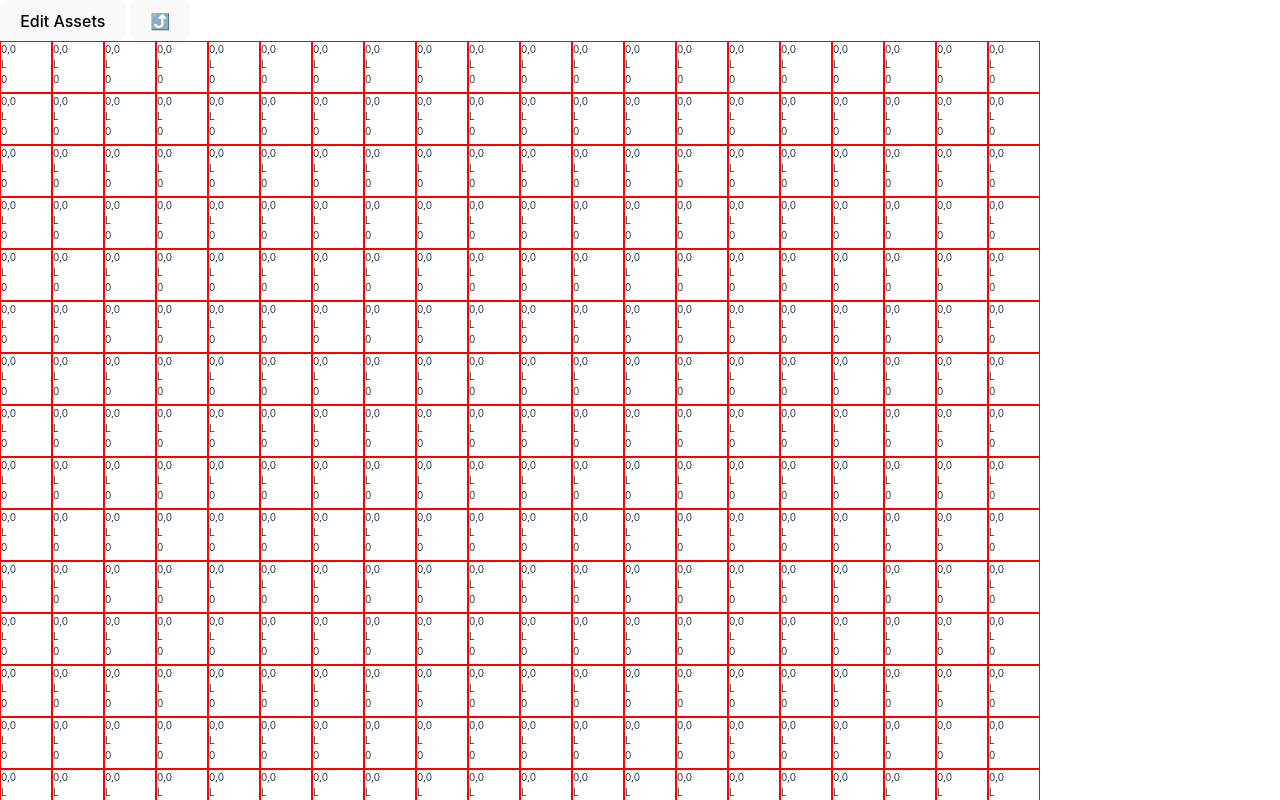
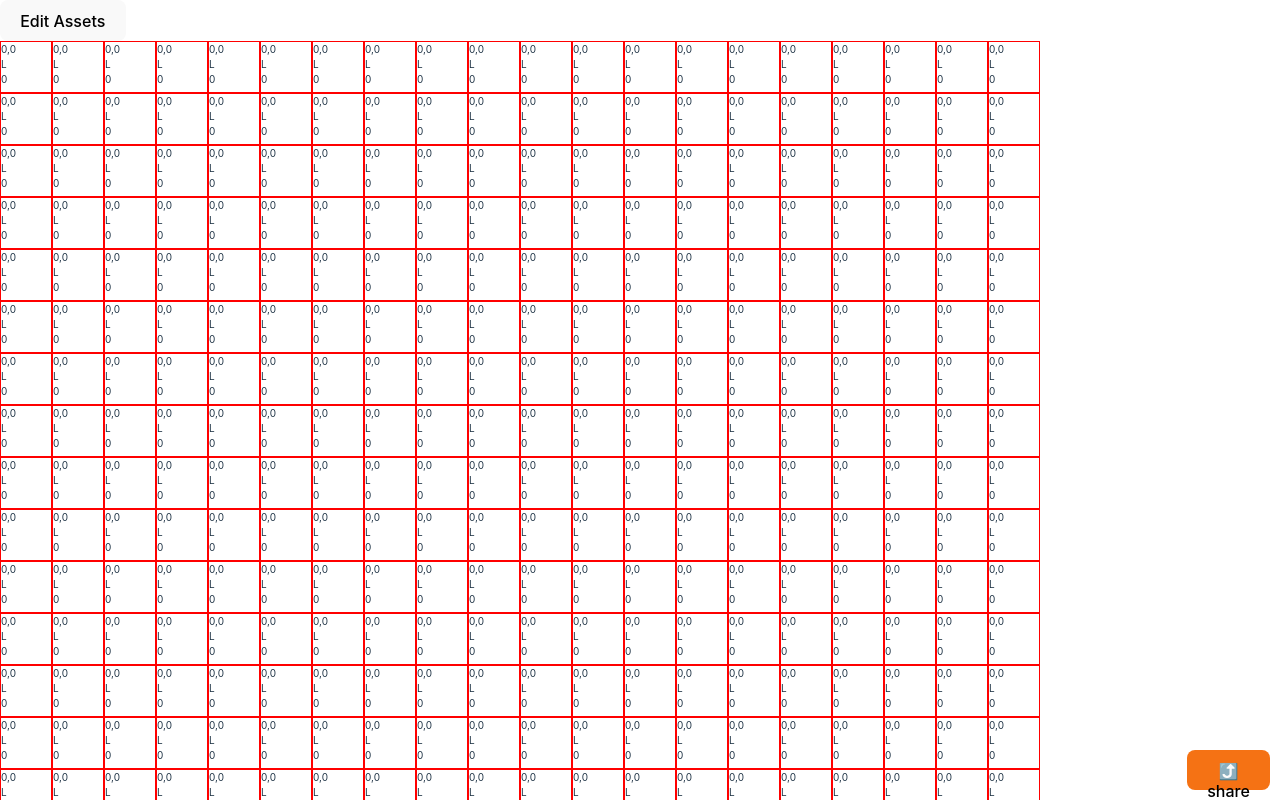
Before and after one commit to benallfree/worldforge, a Svelte app: page / in a window 1280 px wide. Both pictures are taken after a click on the button "Enter". Shown: the top 800 px of the page. Built offline with nearby package versions, Linux system fonts and the light colour scheme.

Commit message:
share styling

```diff
--- a/src/terrain/ShareTool.svelte
+++ b/src/terrain/ShareTool.svelte
@@ -35,6 +35,10 @@
 
   const onImport = () => {
     const [, blob] = shareTextArea.value.match(/WFDLC\*([a-zA-Z0-9%]+)/) || []
+    if (!blob) {
+      alert(`Failed to import`)
+      return
+    }
     decompress(blob)
       .then((payload) => {
         console.log({ payload })
@@ -44,9 +48,9 @@
   }
 </script>
 
-<button on:click={onOpen}>⤴️</button>
+<button class="share" on:click={onOpen}>⤴️<br />share</button>
 {#if isOpen}
-  <div>
+  <div class="sharemodal">
     <h1>WorldForge Share Tool</h1>
     <textarea bind:this={shareTextArea}>{shareMessage}</textarea>
     <div>
@@ -63,6 +67,24 @@
 {/if}
 
 <style lang="scss">
+  .share {
+    background-color: rgb(245, 114, 20);
+    position: fixed;
+    bottom: 10px;
+    right: 10px;
+    height: 40px;
+  }
+  .sharemodal {
+    width: 400px;
+    padding: 20px;
+    background-color: black;
+    border: 1px solid gray;
+    border-radius: 10px;
+    position: absolute;
+    top: 50%;
+    left: 50%;
+    transform: translate(-50%, -50%);
+  }
   textarea {
     width: 300px;
     height: 300px;
```
